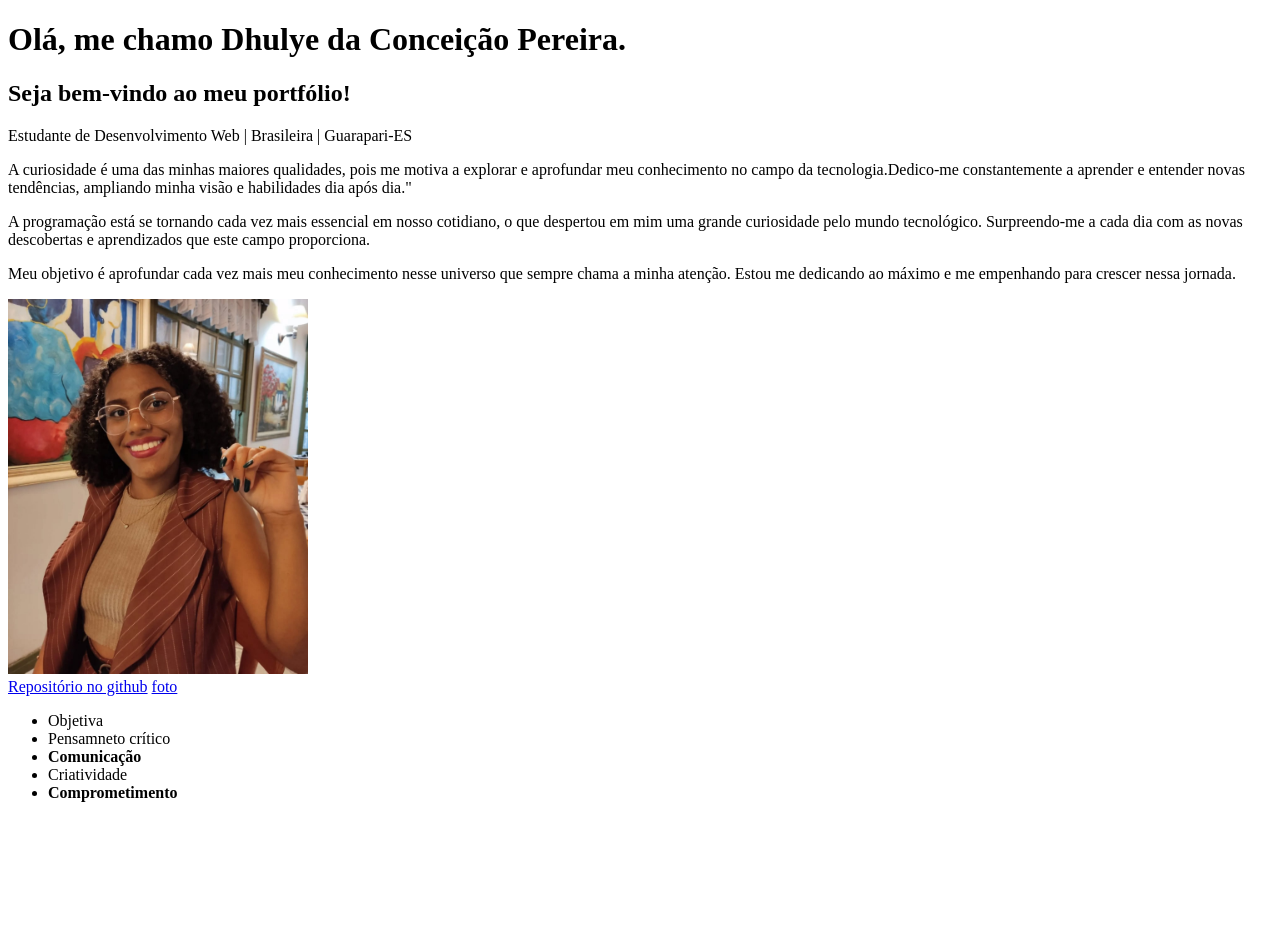
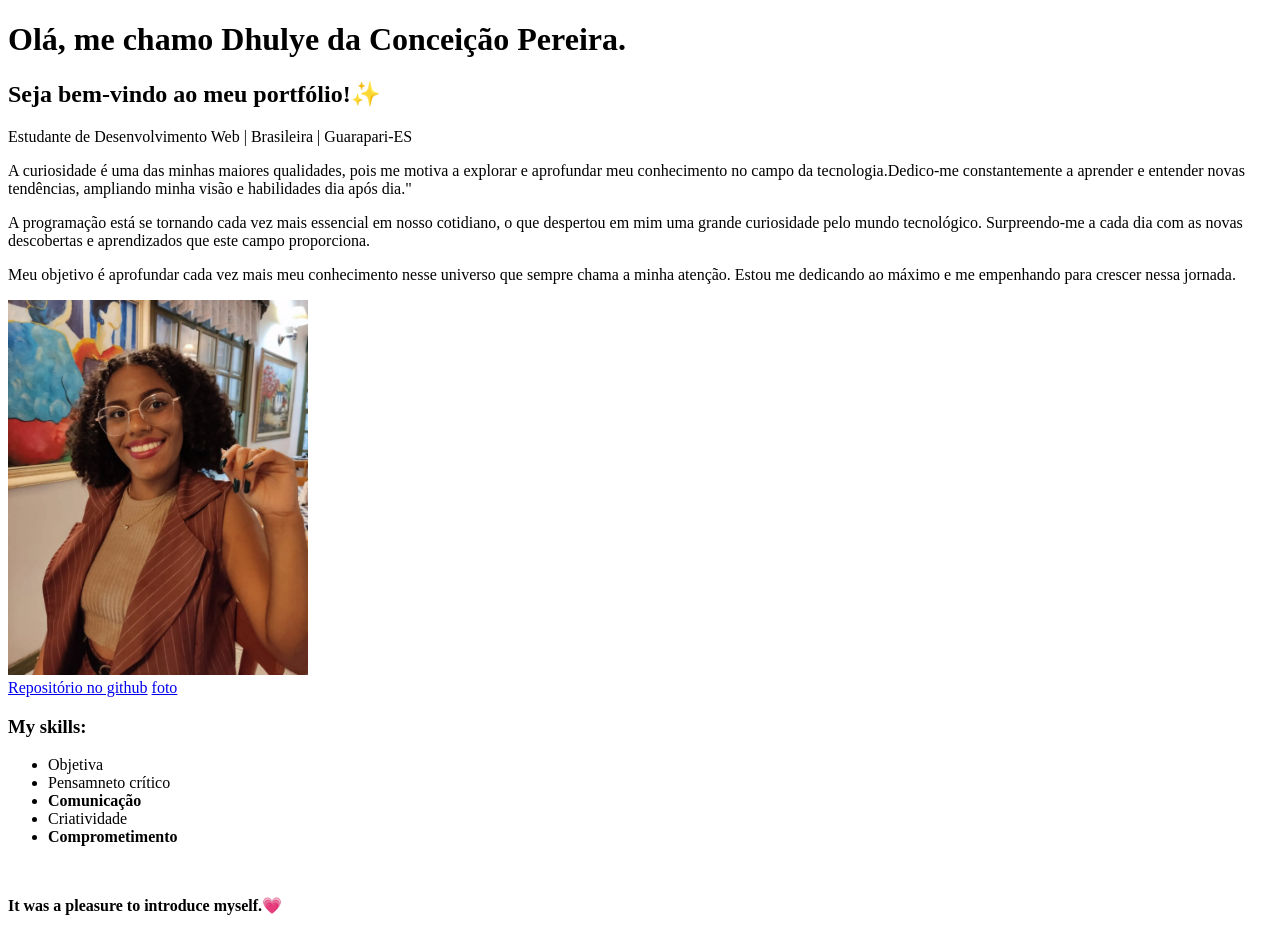
Before and after one commit to dhulye-pereira/dhulye-pereira.github.io, a plain HTML site: page index.html in a window 1280 px wide. Before the commit the page ends 818 px from the top, so only its background shows below. Drawn offline with Linux system fonts and the light colour scheme.

Commit message:
fazendo pequenas alteração

```diff
--- a/index.html
+++ b/index.html
@@ -8,7 +8,7 @@
 <body>
     <div>
         <h1> Olá, me chamo Dhulye da Conceição Pereira.  </h1>
-        <h2>Seja bem-vindo ao meu portfólio!</h2>
+        <h2>Seja bem-vindo ao meu portfólio!✨ </h2>
     </div>
     <div>
         <p> Estudante de Desenvolvimento Web | Brasileira | Guarapari-ES</p>
@@ -20,6 +20,8 @@
     <div>
         <a href="https://github.com/dhulye-pereira/dhulye-pereira.github.io" target="_blank" rel="noopener noreferrer">Repositório no github</a>
         <a href="https://www.instagram.com/p/DEM0o73R2gA/?utm_source=ig_web_copy_link&igsh=MzRlODBiNWFlZA==" rel="noopener noreferrer">foto</a>
+    <br>
+        <h3 id="My-skills">My skills:</h3>
     </div>
     <ul>
         <li>Objetiva</li>
@@ -28,5 +30,9 @@
         <li>Criatividade</li>
         <li><strong>Comprometimento</strong></li>
     </ul>
+    <div>
+        <br>
+        <p><strong> It was a pleasure to introduce myself.💗 </strong></p>
+    </div>
 </body>
 </html>
```
